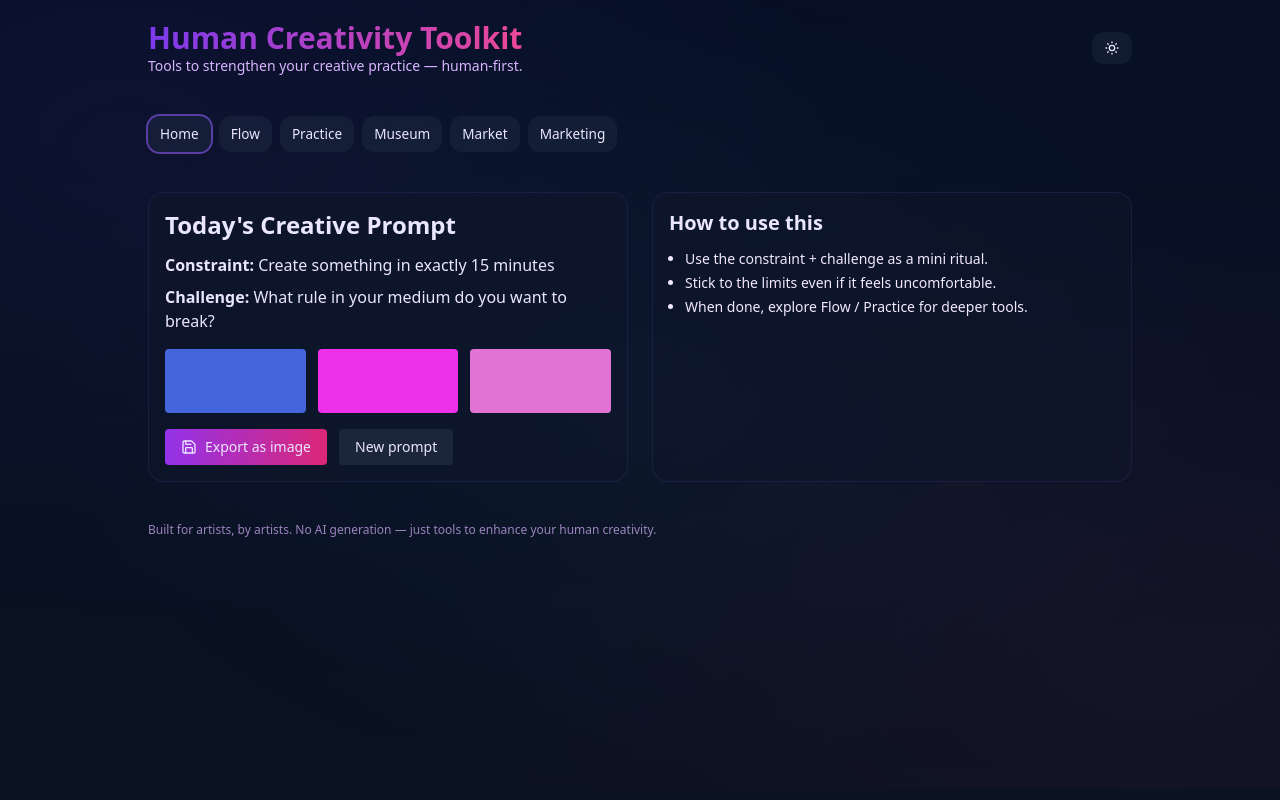
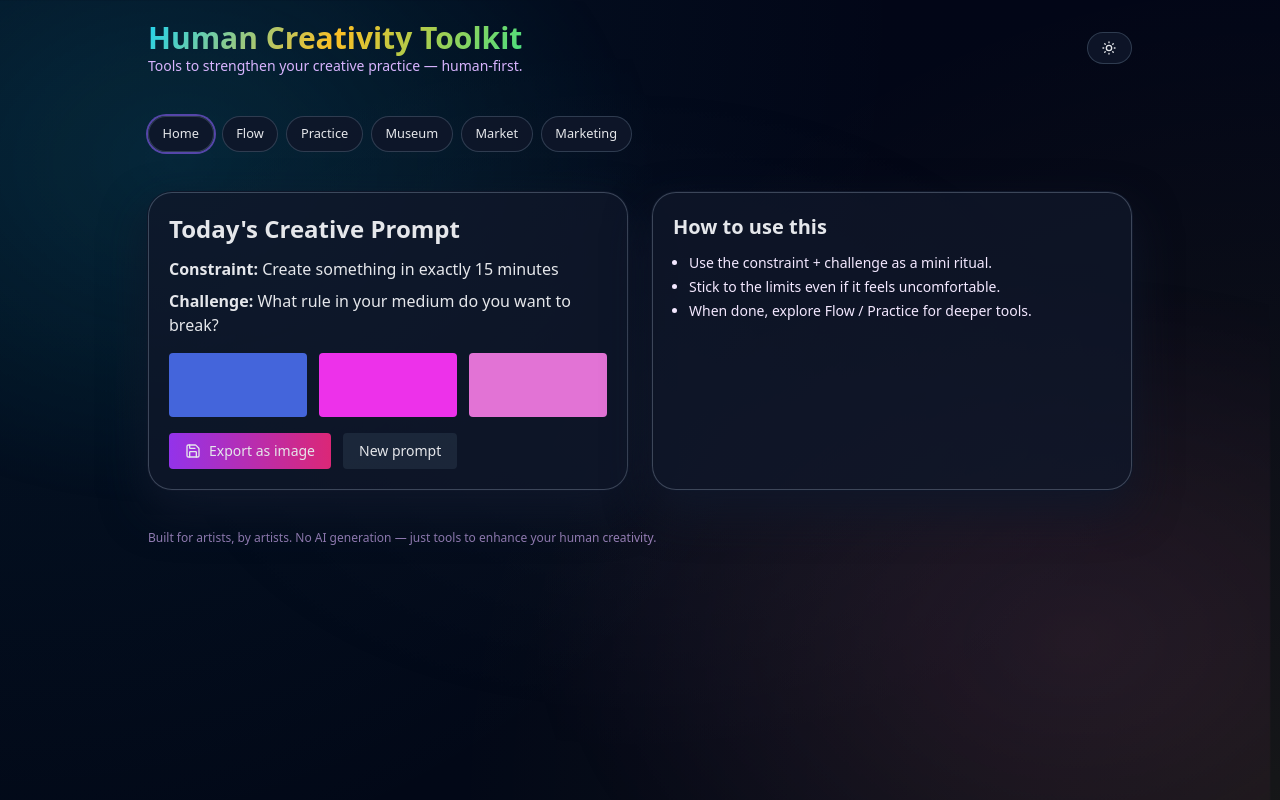
Before and after one commit to Dacolon/Human-Creativity, a Next.js app: page / in a window 1280 px wide. Built offline with nearby package versions, Linux system fonts and the light colour scheme.

Commit message:
Refactor global styles for improved aesthetics
Updated background colors and gradients for improved aesthetics. Refined styles for header, card, and splash elements.

```diff
--- a/app/globals.css
+++ b/app/globals.css
@@ -3,8 +3,11 @@
 @tailwind utilities;
 
 :root {
-  --bg-start: #071026;
-  --bg-end: #0b1220;
+  --bg-start: #020617; /* deep slate */
+  --bg-end: #020817;
+  --accent-1: #22d3ee; /* cyan */
+  --accent-2: #fbbf24; /* amber */
+  --accent-3: #4ade80; /* green */
 }
 
 html,
@@ -14,66 +17,63 @@ body {
 
 body {
   margin: 0;
-  font-family: system-ui, -apple-system, BlinkMacSystemFont, -system-ui,
-    -apple-system, BlinkMacSystemFont, "SF Pro Text", -sf-pro-text, -apple-system,
-    BlinkMacSystemFont, -system-ui, sans-serif;
-  color: #eae6ff;
-  background: linear-gradient(180deg, var(--bg-start), var(--bg-end));
+  font-family: system-ui, -apple-system, BlinkMacSystemFont, 'SF Pro Text',
+    -sf-pro-text, sans-serif;
+  color: #e5e7eb;
+  background: radial-gradient(
+      circle at top left,
+      rgba(34, 211, 238, 0.08),
+      transparent 60%
+    ),
+    radial-gradient(
+      circle at bottom right,
+      rgba(251, 191, 36, 0.08),
+      transparent 55%
+    ),
+    linear-gradient(180deg, var(--bg-start), var(--bg-end));
+}
+
+/* floating particle background */
+.bg-anim {
+  position: fixed;
+  inset: 0;
+  z-index: -1;
+  pointer-events: none;
+  background:
+    radial-gradient(800px 600px at 15% 20%, rgba(34, 211, 238, 0.12), transparent 60%),
+    radial-gradient(1000px 700px at 85% 80%, rgba(244, 114, 182, 0.1), transparent 55%),
+    radial-gradient(900px 600px at 50% 50%, rgba(248, 250, 252, 0.04), transparent 60%);
+  animation: drift 30s ease-in-out infinite alternate;
+  opacity: 0.95;
+}
+
+@keyframes drift {
+  from {
+    transform: translate3d(-1%, 0, 0) scale(1);
+    filter: saturate(1);
+  }
+  to {
+    transform: translate3d(1%, 2%, 0) scale(1.03);
+    filter: saturate(1.1);
+  }
 }
 
 .header-accent {
-  background: linear-gradient(90deg, #7c3aed, #ec4899);
+  background: linear-gradient(120deg, #22d3ee, #fbbf24, #4ade80);
   -webkit-background-clip: text;
   background-clip: text;
   color: transparent;
 }
 
 .card {
-  background: rgba(15, 23, 42, 0.55);
-  border: 1px solid rgba(139, 92, 246, 0.12);
-  padding: 1rem;
-  border-radius: 1rem;
-  backdrop-filter: blur(6px);
-}
-
-/* Subtle animated background */
-.bg-anim {
-  position: fixed;
-  inset: 0;
-  z-index: -1;
-  pointer-events: none;
-  background:
-    radial-gradient(1200px 800px at 10% 20%, rgba(124, 58, 237, 0.06), transparent 60%),
-    radial-gradient(1200px 800px at 90% 80%, rgba(236, 72, 153, 0.05), transparent 60%),
-    radial-gradient(1000px 700px at 50% 50%, rgba(56, 189, 248, 0.04), transparent 60%);
-  animation: floaty 22s ease-in-out infinite alternate;
-}
-
-@keyframes floaty {
-  from {
-    transform: translateY(-2%) scale(1);
-    filter: saturate(1);
-  }
-  to {
-    transform: translateY(2%) scale(1.03);
-    filter: saturate(1.05);
-  }
-}
-
-/* Splash */
-.splash-bg {
-  display: flex;
-  align-items: center;
-  justify-content: center;
-  height: 100vh;
-  width: 100vw;
-  background: linear-gradient(135deg, #071026, #0b1220);
-}
-
-.splash-title {
-  font-size: 2rem;
-  font-weight: 800;
-  letter-spacing: -0.02em;
+  background: rgba(15, 23, 42, 0.8);
+  border: 1px solid rgba(148, 163, 184, 0.35);
+  border-radius: 1.5rem;
+  padding: 1.25rem;
+  box-shadow:
+    0 20px 45px rgba(15, 23, 42, 0.9),
+    0 0 0 1px rgba(15, 23, 42, 1);
+  backdrop-filter: blur(18px);
 }
 
 .container {
@@ -83,12 +83,43 @@ body {
 }
 
 .nav-link {
-  padding: 0.5rem 0.75rem;
-  border-radius: 0.75rem;
-  background: rgba(51, 65, 85, 0.25);
-  font-size: 0.85rem;
+  padding: 0.45rem 0.85rem;
+  border-radius: 999px;
+  background: rgba(15, 23, 42, 0.9);
+  border: 1px solid rgba(51, 65, 85, 0.9);
+  font-size: 0.8rem;
+  display: inline-flex;
+  align-items: center;
+  gap: 0.35rem;
 }
 
 .nav-link:hover {
-  background: rgba(51, 65, 85, 0.35);
+  border-color: rgba(148, 163, 184, 0.9);
+  background: rgba(15, 23, 42, 0.95);
 }
+
+/* splash */
+.splash-bg {
+  display: flex;
+  align-items: center;
+  justify-content: center;
+  height: 100vh;
+  width: 100vw;
+  background: radial-gradient(
+      circle at top,
+      rgba(34, 211, 238, 0.16),
+      transparent 55%
+    ),
+    radial-gradient(
+      circle at bottom,
+      rgba(251, 191, 36, 0.18),
+      transparent 60%
+    ),
+    #020617;
+}
+
+.splash-title {
+  font-size: 2.2rem;
+  font-weight: 800;
+  letter-spacing: -0.04em;
+}
```
